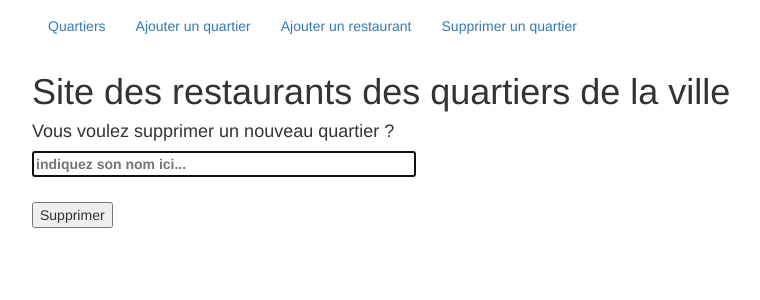
After one commit to kris-ipeh/GRETA_restoBaiona, a PHP site: page /supprimer_un_quartier.php in a window 1280 px wide. The commit adds this page. Shown: the top 300 px of the page, without its empty margins (38-798 px from the left). Run offline with PHP 8.4, Linux system fonts and the light colour scheme; data that the repository does not hold is empty; a stand-in replaces the project's code that opens the database connection.

Commit message:
création d'un lien dans le menu pour supprimer un quartier

```diff
--- a/menu.inc.php
+++ b/menu.inc.php
@@ -15,5 +15,10 @@
     Ajouter un restaurant
    </a>
   </li>
+  <li>
+    <a href="supprimer_un_quartier.php">
+    Supprimer un quartier
+    </a>
+  </li>
  </ul>
 </nav>
--- /dev/null
+++ b/supprimer_un_quartier.php
@@ -0,0 +1,14 @@
+<?php include("entete.php"); ?>
+
+<div id="container">
+        <div class="supprimer-quartier"><h4>Vous voulez supprimer un nouveau quartier ?</h4></div>
+        <form action="supprimer_un_quartier.php" method="POST">
+            <label for="nom">
+                <input type="text" name="supprimer-quartier" id="supprimer-quartier" placeholder="indiquez son nom ici..." size="40" required="" autofocus=""></>
+            </label>
+        <br></br>
+        <input type="submit" name="supprimer-quartier" value="Supprimer">
+</div>
+
+
+<?php include("pieddepage.php"); ?>
```
